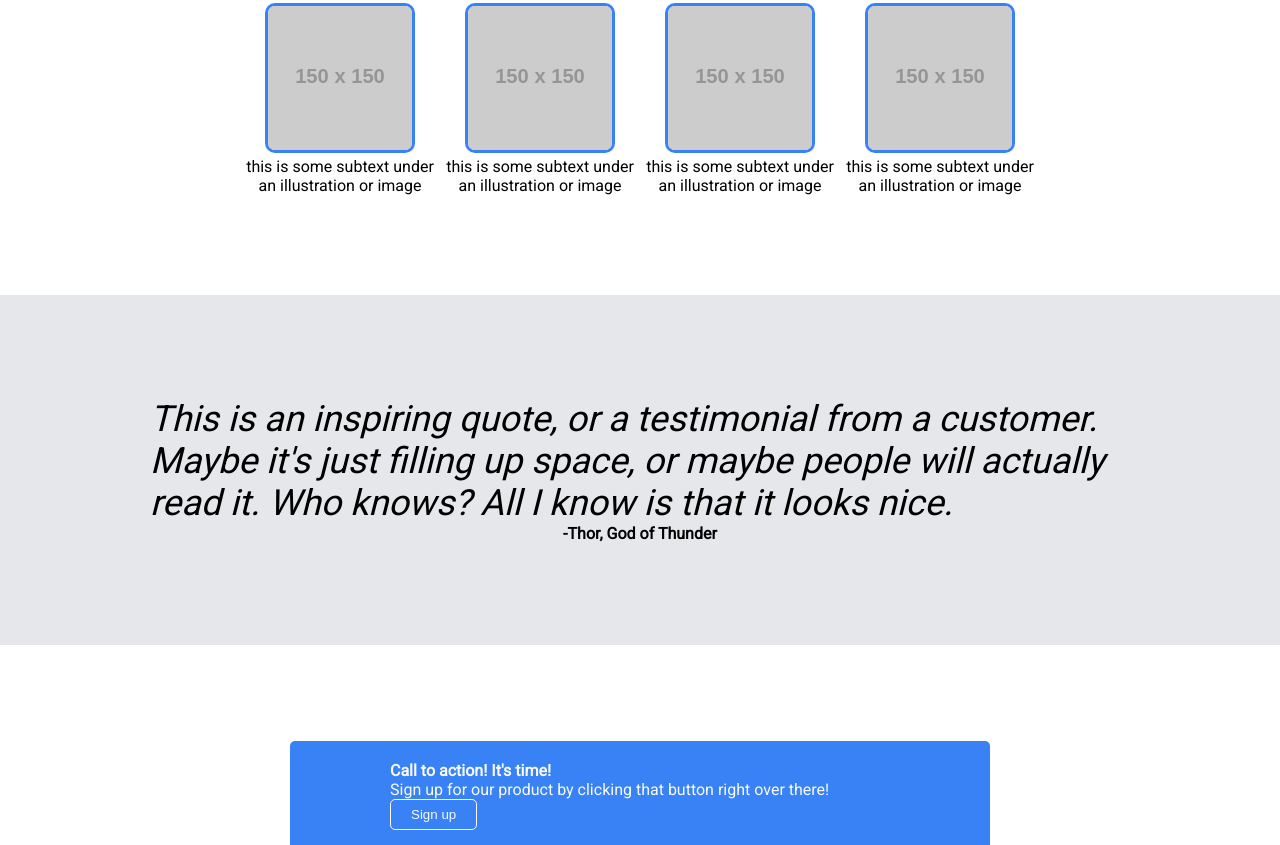
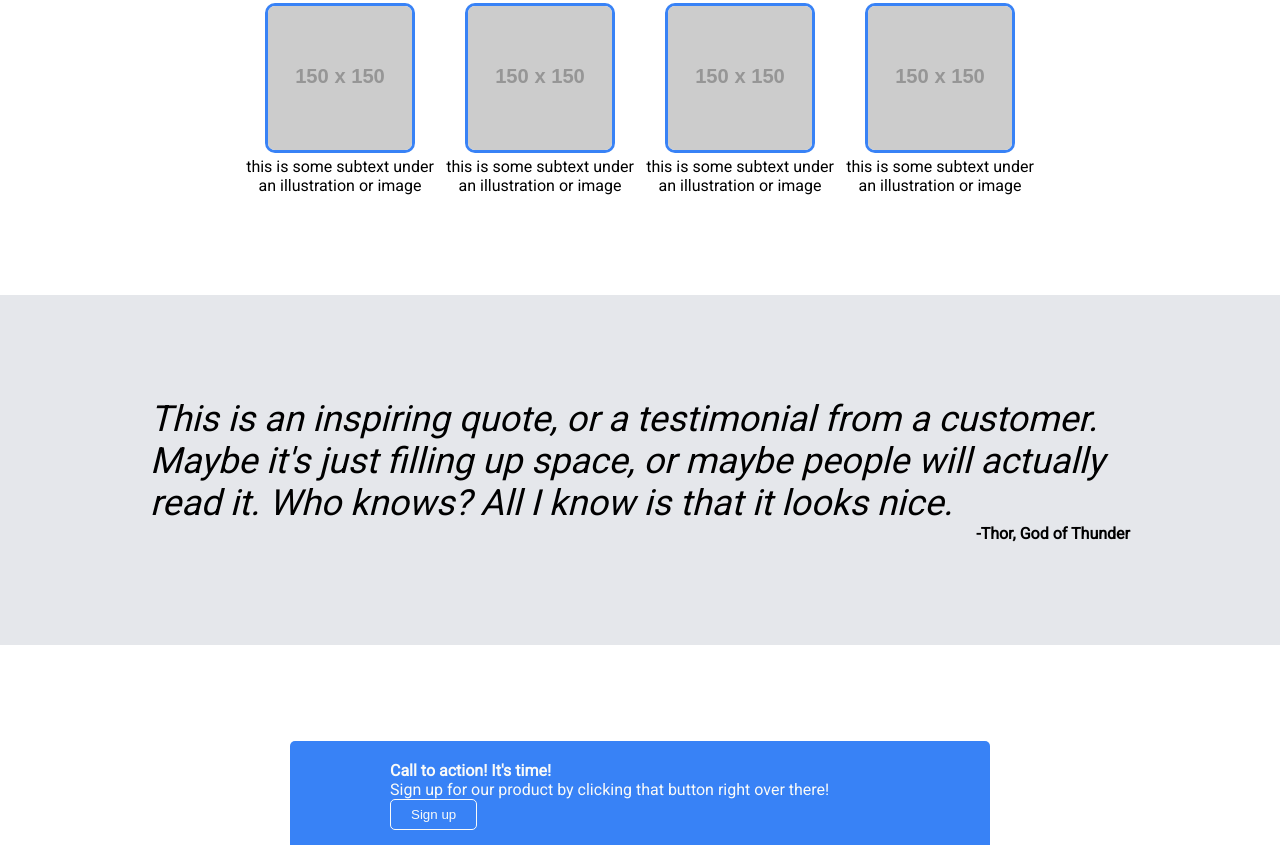
Before and after one commit to becks-tech/landing-page, a plain HTML site: page index.html in a window 1280 px wide. Shown: the part 460-1305 px from the top of the page. Drawn offline with Linux system fonts and the light colour scheme; placeholder pictures from the web are drawn by us.

Commit message:
changes made to quote section

```diff
--- a/index.html
+++ b/index.html
@@ -51,10 +51,12 @@
             <div class="text">this is some subtext under an illustration or image</div>
         </div>
     </div>
+    <div class="quote-section">
     <div class="quote">
         <h4>This is an inspiring quote, or a testimonial from a customer. Maybe it's just filling up space, or maybe people will actually read it. Who knows? All I know is that it looks nice.</h4>
         <p>-Thor, God of Thunder</p>
     </div>
+</div>
     <div class="sign-up">
         <div class="blue">
         <div class="text">
--- a/styles.css
+++ b/styles.css
@@ -88,7 +88,7 @@ ul{
     width: 200px;
     text-align: center;
 }
-.quote{
+.quote-section{
     background: #e5e7eb;
     height: 350px;
     display: flex;
@@ -96,6 +96,7 @@ ul{
     justify-content: center;
     flex-direction: column;
     padding: 50px 150px;
+
 }
 .quote h4{
     font-size: 36px;
@@ -104,6 +105,7 @@ ul{
 }
 .quote p{
     font-weight: bolder;
+    text-align: end;
 }
 .sign-up{
     display: flex;
```
